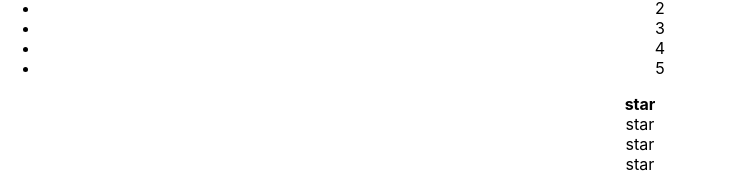
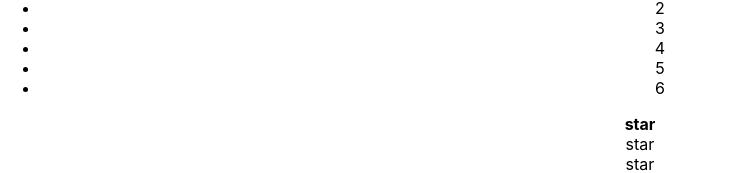
Before and after one commit to DimanManko/my-proga-different, a React (Create React App) app: page / in a window 1280 px wide. Shown: the part 147-320 px from the top of the page, without its empty margins (0-742 px from the left). Built offline with nearby package versions, Linux system fonts and the light colour scheme.

Commit message:
Изменения с рабочего ноутбука

```diff
--- a/src/Accordion.tsx
+++ b/src/Accordion.tsx
@@ -43,6 +43,7 @@ function AccordionBody() {
             <li>3</li>
             <li>4</li>
             <li>5</li>
+            <li>6</li>
         </ul>
 
     )
```
